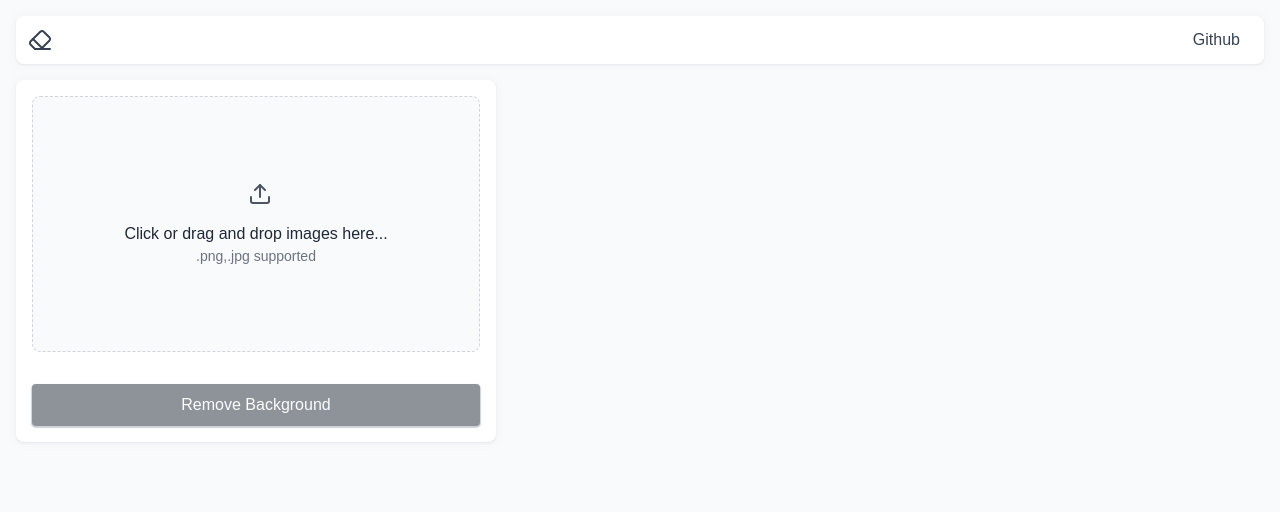
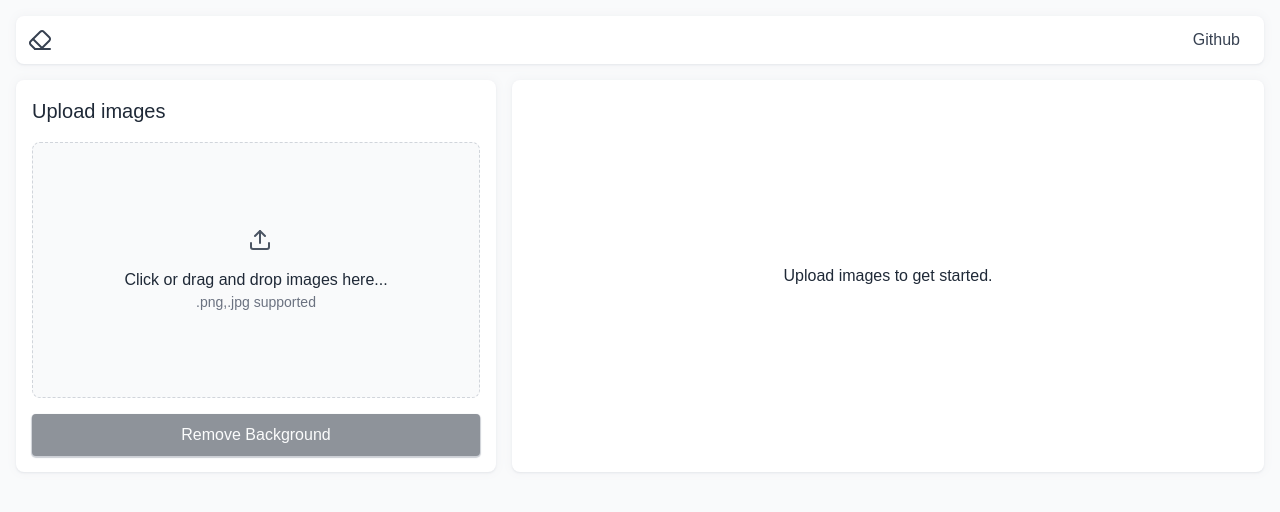
Before and after one commit to aryaveersr/background-remover, a SvelteKit app: page / in a window 1280 px wide. Shown: the top 512 px of the page. Built offline with nearby package versions, Linux system fonts and the light colour scheme.

Commit message:
add placeholder

```diff
--- a/src/routes/+page.svelte
+++ b/src/routes/+page.svelte
@@ -3,6 +3,7 @@
 	import AddImages from './partials/AddImages.svelte';
 	import Header from './partials/Header.svelte';
 	import ListImages from './partials/ListImages.svelte';
+	import Placeholder from './partials/Placeholder.svelte';
 
 	let entries = $state<Entry[]>([]);
 	let status = $derived<Status>(
@@ -17,11 +18,13 @@
 			<AddImages bind:entries />
 		</section>
 	{/if}
-	{#if entries.length}
-		<section>
+	<section data-empty={entries.length == 0}>
+		{#if entries.length}
 			<ListImages bind:entries {status} />
-		</section>
-	{/if}
+		{:else}
+			<Placeholder />
+		{/if}
+	</section>
 </div>
 
 <style>
@@ -36,13 +39,21 @@
 
 		/* Layout */
 		display: grid;
-		grid-template-rows: auto 1fr;
+		grid-template-rows: repeat(2, max-content);
 		grid-template-columns: 1fr;
+	}
+
+	[data-empty='true'] {
+		display: none;
 	}
 
 	@media (min-width: 800px) {
 		div {
 			grid-template-columns: minmax(auto, 480px) auto;
 		}
+
+		[data-empty='true'] {
+			display: block;
+		}
 	}
 </style>
--- a/src/routes/partials/AddImages.svelte
+++ b/src/routes/partials/AddImages.svelte
@@ -16,6 +16,7 @@
 		entries.forEach((entry) => entry.upload());
 	}}
 >
+	<h2>Upload images</h2>
 	<FileUpload onupload={(file) => entries.push(new Entry(file))} />
 	<Button type="submit" size="md" style="width: 100%" disabled={entries.length === 0}>
 		Remove Background
@@ -37,6 +38,12 @@
 
 		/* Spacing */
 		padding: 1rem;
-		gap: 2rem;
+		gap: 1rem;
+	}
+
+	h2 {
+		/* Font */
+		font-size: var(--text-lg);
+		font-weight: 500;
 	}
 </style>
--- a/src/routes/partials/ListImages.svelte
+++ b/src/routes/partials/ListImages.svelte
@@ -15,10 +15,12 @@
 <div class="container">
 	<header>
 		<h2>Images</h2>
-		<Button theme="subtle" onclick={() => (entries = [])}>
-			Clear all
-			<Trash2 />
-		</Button>
+		{#if entries.length}
+			<Button theme="subtle" onclick={() => (entries = [])}>
+				Clear all
+				<Trash2 />
+			</Button>
+		{/if}
 	</header>
 	{#if status === 'processed'}
 		<Button
@@ -77,6 +79,9 @@
 	}
 
 	header {
+		/* Make the height same as the heading for alignment purposes */
+		height: 30px;
+
 		/* Layout */
 		display: flex;
 		align-items: center;
@@ -106,8 +111,8 @@
 		position: relative;
 
 		/* Border */
-		border: 1px solid var(--neutral-200);
-		border-radius: var(--radius-md);
+		outline: 1px solid var(--neutral-200);
+		border-radius: var(--radius-sm);
 
 		box-shadow:
 			0px 0px 8px 1px var(--neutral-100),
--- /dev/null
+++ b/src/routes/partials/Placeholder.svelte
@@ -0,0 +1,22 @@
+<div>
+	<p>Upload images to get started.</p>
+</div>
+
+<style>
+	div {
+		/* Fill space */
+		width: 100%;
+		height: 100%;
+
+		/* Appearance */
+		background-color: white;
+		border-radius: var(--radius-md);
+		box-shadow:
+			0px 0px 8px 2px var(--neutral-100),
+			0px 1px 2px 0px var(--neutral-300);
+
+		/* Layout */
+		display: grid;
+		place-items: center;
+	}
+</style>
```
